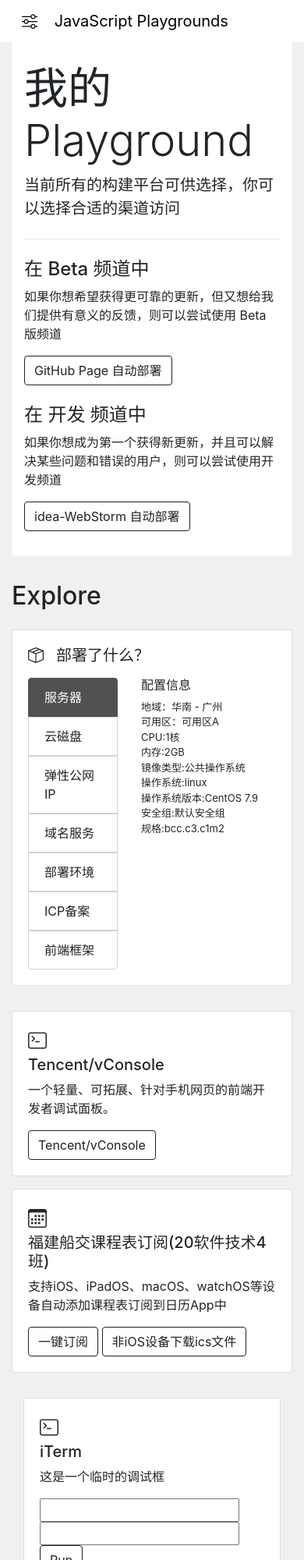
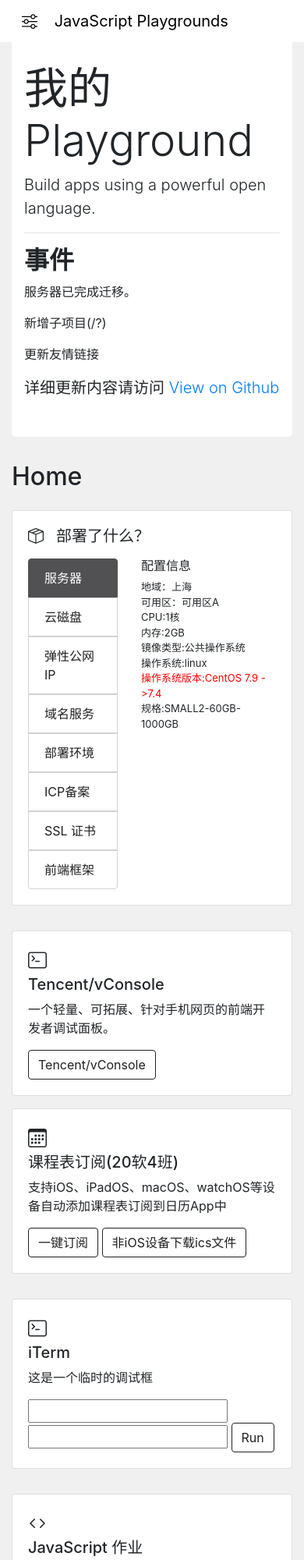
Before and after one commit to NellPoi/Bootstrap-Playgrounds, a website: page index.html in a window 390 px wide. Shown: the top 2000 px of the page at 78% size. Drawn offline with nearby package versions, Linux system fonts and the light colour scheme.

Commit message:
Add：Update config....
1. Update config about server deployment information.
2. New sub-projects(practical-training-1)
3. Add announcement area
4. Update friendly website links
5. Reset objects.js file

```diff
--- a/css/app.css
+++ b/css/app.css
@@ -29,6 +29,7 @@
 span[id^='instance'] {
     font-size: small;
 }
+
 /**{*/
 /*    resize: both;*/
 /*    overflow: auto;*/
--- a/index.html
+++ b/index.html
@@ -39,18 +39,15 @@
 <main class="container">
     <div class="jumbotron mt-5">
         <h1 class="display-4">我的 Playground</h1>
-        <p class="lead">当前所有的构建平台可供选择，你可以选择合适的渠道访问</p>
-        <hr class="my-4">
-        <h4>在 Beta 频道中</h4>
-        <p>如果你想希望获得更可靠的更新，但又想给我们提供有意义的反馈，则可以尝试使用 Beta 版频道</p>
-        <a class="btn btn-outline-colorsync" href="https://nellpoi.github.io/Bootstrap-Playgrounds/" role="button">GitHub
-            Page 自动部署</a>
-        <br><br>
-        <h4>在 开发 频道中</h4>
-        <p>如果你想成为第一个获得新更新，并且可以解决某些问题和错误的用户，则可以尝试使用开发频道</p>
-        <a class="btn btn-outline-colorsync" href="http://182.61.60.230" role="button">idea-WebStorm 自动部署</a>
+        <p class="lead">Build apps using a powerful open language.</p>
+        <hr class="my-3">
+        <h2 class="font-weight-bolder">事件</h2>
+        <p>服务器已完成迁移。</p>
+        <p>新增子项目(/?)</p>
+        <p>更新友情链接</p>
+        <p class="lead">详细更新内容请访问 <a href="https://github.com/NellPoi/Bootstrap-Playgrounds">View on Github</a></p>
     </div>
-    <h2>Explore</h2>
+    <h2>Home</h2>
     <div class="row">
         <div class="col-12 col-md-6">
             <div class="card">
@@ -62,7 +59,8 @@
                                 <a class="list-group-item list-group-item-action active" id="list-server-list"
                                    data-toggle="list" href="#list-home" role="tab" aria-controls="home">服务器</a>
                                 <a class="list-group-item list-group-item-action" id="list-disk-list"
-                                   data-toggle="list" href="#list-profile" role="tab" aria-controls="profile">云磁盘</a>
+                                   data-toggle="list" href="#list-profile" role="tab"
+                                   aria-controls="profile">云磁盘</a>
                                 <a class="list-group-item list-group-item-action" id="list-ip-list"
                                    data-toggle="list" href="#list-messages" role="tab"
                                    aria-controls="messages">弹性公网IP</a>
@@ -75,6 +73,9 @@
                                 <a class="list-group-item list-group-item-action" id="list-icp-list"
                                    data-toggle="list" href="#list-icp" role="tab"
                                    aria-controls="icp">ICP备案</a>
+                                <a class="list-group-item list-group-item-action" id="list-ssl-list"
+                                   data-toggle="list" href="#list-icp" role="tab"
+                                   aria-controls="icp">SSL 证书</a>
                                 <a class="list-group-item list-group-item-action" id="list-frame-list"
                                    data-toggle="list" href="#list-frame" role="tab"
                                    aria-controls="frame">前端框架</a>
@@ -113,6 +114,11 @@
                                     <h6 id="instance-icp-detail-type"></h6>
                                     <span id="instance-icp-detail-info"></span>
                                 </div>
+                                <div class="tab-pane fade" id="list-ssl" role="tabpanel"
+                                     aria-labelledby="list-ssl-list">
+                                    <h6 id="instance-ssl-detail-type"></h6>
+                                    <span id="instance-ssl-detail-info"></span>
+                                </div>
                                 <div class="tab-pane fade" id="list-frame" role="tabpanel"
                                      aria-labelledby="list-frame-list">
                                     <h6 id="instance-frame-detail-type"></h6>
@@ -139,7 +145,7 @@
             <div class="card">
                 <div class="card-body">
                     <i class="bi-calendar3" style="font-size:x-large"></i>
-                    <h5>福建船交课程表订阅(20软件技术4班)</h5>
+                    <h5>课程表订阅(20软4班)</h5>
                     <p>
                         支持iOS、iPadOS、macOS、watchOS等设备自动添加课程表订阅到日历App中
                     </p>
@@ -147,7 +153,6 @@
                        class="btn btn-outline-colorsync">一键订阅</a>
                     <a href="p40-caldav.icloud.com.cn/published/2/MTAwNTk3MTQyNTkxMDA1OSQUlL5LjR23OBQlLqTENeLI-LFS0CLYGIe6Ld52FtZmf6VXJcgSfnjMkUR6svLRRSYXStnAG6Kxga9eBKPuf7w"
                        class="btn btn-outline-colorsync">非iOS设备下载ics文件</a>
-                </div>
                 </div>
             </div>
         </div>
@@ -163,6 +168,19 @@
                 </div>
             </div>
         </div>
+        <div class="col-12 col-md-6">
+            <div class="card">
+                <div class="card-body">
+                    <i class="bi-code" style="font-size:x-large"></i>
+                    <h5>JavaScript 作业</h5>
+                    <p class="mt-2">JavaScript 作业示例</p>
+                    <button class="btn btn-outline-colorsync"
+                            onclick="window.location.href='/practical-training-1'">Run
+                    </button>
+                </div>
+            </div>
+        </div>
+    </div>
     <hr>
 </main>
 <footer>
@@ -173,9 +191,9 @@
                 <li class="breadcrumb-item" aria-current="page">Playgrounds</li>
             </ol>
         </nav>
-        <div class="text-secondary-colorsync ml-3">
+        <div class=" text-secondary-colorsync ml-3">
             <h6>友情链接</h6>
-            <a href="http://47.115.158.153/" class="text-secondary-colorsync">老叶的博客</a>
+            <a href="https://www.yebaomute.xyz" class="text-secondary-colorsync">老叶的博客</a>
         </div>
     </div>
 </footer>
--- a/js/config.js
+++ b/js/config.js
@@ -1,22 +1,22 @@
 let string_instanceDetail = [
-    ['配置信息', '<p>地域：华南 - 广州<br>' +
+    ['配置信息', '<p>地域：上海<br>' +
     '可用区：可用区A<br>' +
     'CPU:1核<br>' +
     '内存:2GB<br>' +
     '镜像类型:公共操作系统<br>' +
     '操作系统:linux<br>' +
-    '操作系统版本:CentOS 7.9 <br>' +
-    '安全组:默认安全组<br>' +
-    '规格:bcc.c3.c1m2</p>'],
-    ['配置信息', '<p>地域：华南 - 广州<br>' +
-    '可用区：可用区A<br>' +
-    '容量：40GB <br>' +
+    '<span style="color: red">操作系统版本:CentOS 7.9 ->7.4</span><br>' +
+    '规格:SMALL2-60GB-1000GB</p>'],
+    ['配置信息', '<p>地域：上海<br>' +
+    '<span style="color: green">容量：40GB->60GB</span><br>' +
     '用途：系统盘<br>' +
-    '类型：高性能云磁盘</p>'],
-    ['配置信息', '<p>地域：华南 - 广州<br>' +
-    '带宽峰值:1Mbps</p>'],
+    '<span style="color: green">类型：高性能云磁盘->SSD云磁盘</span></p>'],
+    ['配置信息', '<p>地域：上海<br>' +
+    '<span style="color: green">带宽峰值:1Mbps->5Mbps</span><br>' +
+    '流量包：1000GB</p>'],
     ['配置信息', '<p>地域：全局<br>' +
-    '域名：10101.top</p>'],
+    '域名1：10101.top ' +
+    '<br><span style="color: green">域名2：thatgamecompony.cn</span></p>'],
     ['运维管理面板', '<p>OneinStack<br>' +
     '[LAMP (Linux + Apache+ MySQL/MongoDB + PHP)]</p>' +
     '<h6>Apache</h6>' +
@@ -27,7 +27,8 @@ let string_instanceDetail = [
     '<p>版本：5.7</p>' +
     '<h6>其他组件</h6>' +
     '<p>Pure-FTPd<br>phpMyAdmin<br>redis<br>memcached</p>'],
-    ['网站备案/许可证号：', '闽ICP备20002277号-1'],
+    ['网站备案/许可证号', 'www.thatgamecompony.cn<br>TrustAsia TLS RSA CA'],
+    ['SSL证书', '123'],
     ['前端框架', "<p>Bootstrap<br>版本：4.6</p>" +
     '<h6>nodejs包管理工具</h6>' +
     '<p>除核心框架，以下所有组件的调用、更新等部署操作均通过NPM包管理工具管理</p>' +
@@ -35,23 +36,23 @@ let string_instanceDetail = [
     '<p>版本：3.6.0</p>' +
     '<h6>bootstrap-icons</h6>' +
     '<p>版本：1.4.0</p>' +
-    '<h6>vconsole</h6>' +
+    '<h6>vConsole</h6>' +
     '<p>版本：3.4.0</p>']
-]
-let interface_instanceDetail = [
-    ["#instance-server-detail-type", "#instance-server-detail-info"],
-    ["#instance-disk-detail-type", "#instance-disk-detail-info"],
-    ["#instance-ip-detail-type", "#instance-ip-detail-info"],
-    ["#instance-domain-detail-type", "#instance-domain-detail-info"],
-    ["#instance-environment-detail-type", "#instance-environment-detail-info"],
-    ["#instance-icp-detail-type", "#instance-icp-detail-info"],
-    ["#instance-frame-detail-type", "#instance-frame-detail-info"]
-]
+], interface_instanceDetail = [
+    ['#instance-server-detail-type', '#instance-server-detail-info'],
+    ['#instance-disk-detail-type', '#instance-disk-detail-info'],
+    ['#instance-ip-detail-type', '#instance-ip-detail-info'],
+    ['#instance-domain-detail-type', '#instance-domain-detail-info'],
+    ['#instance-environment-detail-type', '#instance-environment-detail-info'],
+    ['#instance-icp-detail-type', '#instance-icp-detail-info'],
+    ['#instance-ssl-detail-type', '#instance-ssl-detail-info'],
+    ['#instance-frame-detail-type', '#instance-frame-detail-info']
+];
 window.onload = () => {
     for (let i1 = 0; i1 <= interface_instanceDetail.length - 1; i1++) {
         for (let i2 = 0; i2 <= string_instanceDetail[i1].length - 1; i2++) {
-            // console.debug(i1, i2, interface_instanceDetail.length)
-            // console.info(document.querySelector(interface_instanceDetail[i1][i2]).innerHTML = string_instanceDetail[i1][i2])
+            console.log('外循环次数：' + i1 + ' 内循环次数' + i2 + " 数组总长度" + interface_instanceDetail.length)
+            console.info('当前输出元素：' + (document.querySelector(interface_instanceDetail[i1][i2]).innerHTML = string_instanceDetail[i1][i2]))
             document.querySelector(interface_instanceDetail[i1][i2]).innerHTML = string_instanceDetail[i1][i2]
         }
     }
--- a/js/object.js
+++ b/js/object.js
@@ -1,149 +1,3 @@
-try {
-    const makeAClean = (n = 20) => {
-        let i = "=", e = 0;
-        while (e < n) {
-            i += "="
-            e++;
-        }
-        console.log(i)
-    };
-
-//创建空的对象
-    var loneyFamily = {}
-//创建对象并添加成员
-    var family = {
-        "father": " 13607553887",
-        "mother": " 13607559600",
-        "son": " 15960623557",
-        call: (num) => {
-            console.log("打电话给" + num)
-        }
-    }
-//输出整个对象
-    console.log(family)
-//输出father成员的字符串型的值
-    console.log(family.father)
-//数组内的多个对象
-    var school = [{
-        "college": "信息与智慧交通学院",
-        "year": "2020"
-    }, {
-        "college": "信息系学院",
-        "year": "2019"
-    }]
-//访问数组的第一个对象的成员进行拼接
-    console.log(school[0].year + school[0].college)
-    console.log(family["father"] + family["son"])
-    makeAClean()
-//为对象增加属性和方法
-    school[0].test = 'this is new attribute!'
-    school[0]['test2'] = "123"
-    school[0].introduce = () => {
-        console.log("this is new function!")
-    }
-    console.log(family.test)
-    school[0].introduce();
-    console.log(school[0].test2)
-    makeAClean()
-//可变成员名
-    var o6 = {}
-    var key = "id";
-    o6[key] = 123;
-    console.log(o6)
-
-    makeAClean()
-//动态的给对象添加成员
-    var o7 = {}
-    var member = document.getElementById("debug-input-text1")
-    var element = document.getElementById("debug-input-text2")
-
-    function debug_Object() {
-        o7[member.value] = element.value
-        console.info(o7)
-    }
-
-    makeAClean()
-//便利对象成员
-    for (var k in family) {
-        console.log(k)
-    }
-    makeAClean()
-//判断对象中某个成员是否存在
-    console.log('mother' in family)//输出结果：true 存在
-
-    makeAClean()
-//浅拷贝
-    var phone = {"iPhone 12 mini": "5999", "iPad Air 4": "5999"}
-    var phone_cheap = phone//浅拷贝
-    phone_cheap["iPhone 12 mini"] = "5699"//修改成员的值，旧的成员值也会跟着变化
-    console.log(phone)//Object {iPhone 12 mini: "5699", iPad Air 4: "5999"}
-    console.log(phone_cheap)//Object {iPhone 12 mini: "5699", iPad Air 4: "5999"}
-    var phone_really = {}
-
-//深拷贝
-    deepCopy()
-
-    function deepCopy(phone) {
-        for (var i in phone) {
-            phone_really[i] = (typeof phone[i] === 'object') ? deepCopy(phone[i]) : phone_really[i];
-        }
-        console.log(phone_really)
-    }
-
-    makeAClean()
-//JavaScript 内置的构造函数
-    var obj1 = new Object()//创建object对象
-    var str = new String('123')//创建String对象
-    console.log(obj1)
-    console.log(str)
-
-    makeAClean()
-
-    class book {
-        constructor(name, price, type) {
-            this.name = name
-            this.price = price
-            this.type = type
-        }
-
-        static printInfo() {
-            console.log("你买的书是：" + this.name + ",价格为：" + this.price)
-            // console.info(new book("高等数学",39,"必修"))
-        }
-
-        static printDefault() {
-            console.log(new book('高等数学', "39", "选修"))
-        }
-    }
-
-    var order = new book("新华字典", "100", "选修")
-    //实例化会自动调用constructor构造方法
-    book.printInfo()
-    book.printDefault()
-
-    makeAClean()
-
-    function Person() {
-        var name = "Tim Cook"
-        this.getName = () => {
-            return name
-        }
-    }
-
-    var p = new Person()
-    console.log(p.name) //访问私有成员，返回undefined
-    console.log(p.getName())
-
-} catch (error) {
-    // 缺点：
-    // try catch是有范围限制的，并不能捕捉到所有断点
-    // 捕捉到断点时，浏览器具有比IDE更高的优先级，IDE则不能显示断点信息
-    var tmp = null, title = document.title;
-    let throwError = prompt('实时断点:\n' + error, error)
-    if (throwError != 0 && throwError != tmp) {
-        document.title = "断点状态｜点击确定百度搜索该错误"
-        window.location.href = "https://www.baidu.com/s?ie=utf-8&f=8&rsv_bp=1&rsv_idx=1&tn=baidu&wd=" + throwError
-    } else {
-        document.title = title
-    }
-}
+// alert("12")
+// let num = document.querySelectorAll('#progress span')
+// alert(num)
```
Also changed, not shown: 1 other file. Lines whose indentation alone changed are shown as unchanged.
